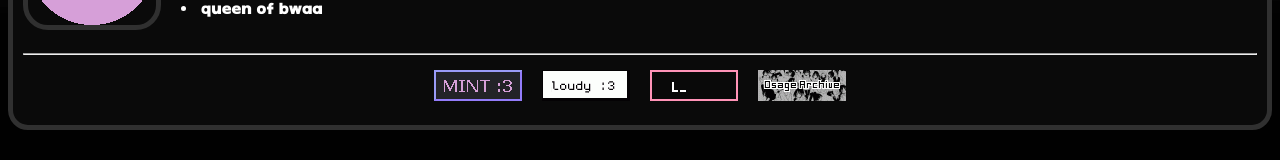
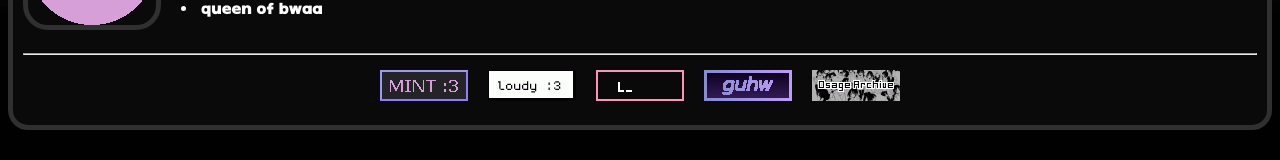
Before and after one commit to mintcolon3/mintcolon3.github.io, a Next.js app: page / in a window 1280 px wide. Shown: the part 390-550 px from the top of the page. Built offline with nearby package versions, Linux system fonts and the light colour scheme.

Commit message:
minty has friends?

```diff
--- a/app/page.js
+++ b/app/page.js
@@ -131,6 +131,7 @@ function FriendLinks() {
       <li><a href="/#"><img src="./88x31.gif" /></a></li>
       <li><a href="https://aliceweidel.gay" target="_blank"><img src="./88x31/loudy.gif" /></a></li>
       <li><a href="https://lina.sh/" target="_blank"><img src="./88x31/lina.gif" /></a></li>
+      <li><a href="https://guhw.dev/" target="_blank"><img src="./88x31/windy.gif" /></a></li>
       <li><a href="https://osagearchive.com/" target="_blank"><img src="./88x31/OsageArchive.gif" /></a></li>
     </ul>
   )
```
Also changed, not shown: public/88x31/windy.gif (added).
